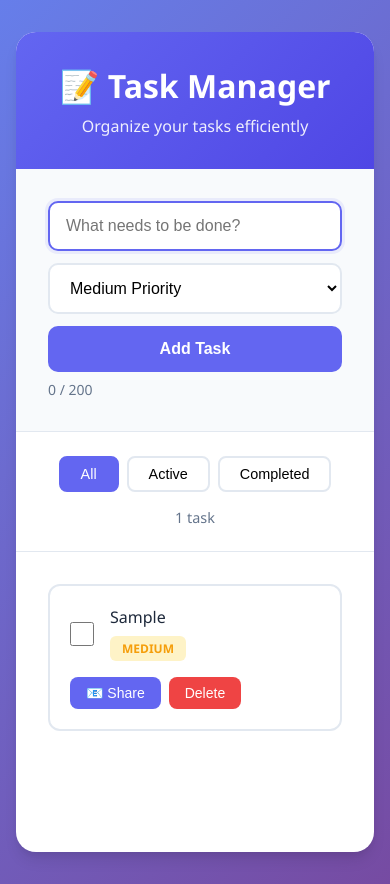
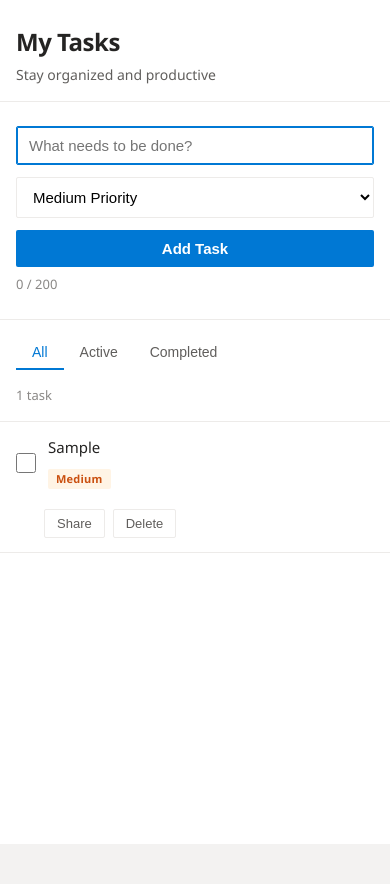
Before and after one commit to AdiGanMSFT/my-ai-app, a plain HTML site: page index.html in a window 390 px wide. Both pictures are taken after typing "Sample" into the empty fields and a click on the button "Add Task". After the commit the page ends 844 px from the top, so only its background shows below. Drawn offline with Linux system fonts and the light colour scheme.

Commit message:
slightly professional looking

```diff
--- a/css/styles.css
+++ b/css/styles.css
@@ -5,69 +5,64 @@
 }
 
 :root {
-    --primary-color: #6366f1;
-    --primary-dark: #4f46e5;
-    --success-color: #10b981;
-    --danger-color: #ef4444;
-    --warning-color: #f59e0b;
-    --bg-color: #f8fafc;
+    --primary-color: #0078d4;
+    --primary-dark: #106ebe;
+    --primary-light: #e8f4fd;
+    --success-color: #107c10;
+    --danger-color: #d13438;
+    --warning-color: #ca5010;
+    --bg-color: #f3f2f1;
     --card-bg: #ffffff;
-    --text-primary: #1e293b;
-    --text-secondary: #64748b;
-    --border-color: #e2e8f0;
-    --shadow: 0 4px 6px -1px rgba(0, 0, 0, 0.1), 0 2px 4px -1px rgba(0, 0, 0, 0.06);
-    --shadow-lg: 0 10px 15px -3px rgba(0, 0, 0, 0.1), 0 4px 6px -2px rgba(0, 0, 0, 0.05);
+    --text-primary: #252423;
+    --text-secondary: #605e5c;
+    --text-tertiary: #8a8886;
+    --border-color: #edebe9;
+    --hover-bg: #f3f2f1;
+    --shadow-sm: 0 1.6px 3.6px 0 rgba(0,0,0,0.132), 0 0.3px 0.9px 0 rgba(0,0,0,0.108);
+    --shadow: 0 3.2px 7.2px 0 rgba(0,0,0,0.132), 0 0.6px 1.8px 0 rgba(0,0,0,0.108);
+    --shadow-lg: 0 6.4px 14.4px 0 rgba(0,0,0,0.132), 0 1.2px 3.6px 0 rgba(0,0,0,0.108);
 }
 
 body {
-    font-family: 'Segoe UI', Tahoma, Geneva, Verdana, sans-serif;
-    background: linear-gradient(135deg, #667eea 0%, #764ba2 100%);
+    font-family: 'Segoe UI', -apple-system, BlinkMacSystemFont, Roboto, 'Helvetica Neue', sans-serif;
+    background: var(--bg-color);
     min-height: 100vh;
-    padding: 2rem 1rem;
+    padding: 0;
     color: var(--text-primary);
+    line-height: 1.5;
 }
 
 .container {
     max-width: 800px;
     margin: 0 auto;
     background: var(--card-bg);
-    border-radius: 20px;
-    box-shadow: var(--shadow-lg);
-    overflow: hidden;
-    animation: slideIn 0.5s ease-out;
-}
-
-@keyframes slideIn {
-    from {
-        opacity: 0;
-        transform: translateY(-20px);
-    }
-    to {
-        opacity: 1;
-        transform: translateY(0);
-    }
+    min-height: 100vh;
+    box-shadow: var(--shadow);
 }
 
 header {
-    background: linear-gradient(135deg, var(--primary-color) 0%, var(--primary-dark) 100%);
-    color: white;
-    padding: 2rem;
-    text-align: center;
+    background: var(--card-bg);
+    color: var(--text-primary);
+    padding: 2.5rem 2rem 1.5rem 2rem;
+    border-bottom: 1px solid var(--border-color);
 }
 
 header h1 {
-    font-size: 2.5rem;
-    margin-bottom: 0.5rem;
+    font-size: 2rem;
+    margin-bottom: 0.25rem;
+    font-weight: 600;
+    letter-spacing: -0.02em;
 }
 
 .subtitle {
-    opacity: 0.9;
-    font-size: 1rem;
+    color: var(--text-secondary);
+    font-size: 0.875rem;
+    font-weight: 400;
 }
 
 .task-input-section {
-    padding: 2rem;
-    background: var(--bg-color);
+    padding: 1.5rem 2rem;
+    background: var(--card-bg);
     border-bottom: 1px solid var(--border-color);
 }
 
@@ -80,54 +75,49 @@ header h1 {
 #taskInput {
     flex: 1;
     min-width: 250px;
-    padding: 0.875rem 1rem;
-    border: 2px solid var(--border-color);
-    border-radius: 10px;
-    font-size: 1rem;
-    transition: all 0.3s ease;
+    padding: 0.625rem 0.75rem;
+    border: 1px solid var(--border-color);
+    border-radius: 2px;
+    font-size: 0.9375rem;
+    transition: all 0.15s ease;
+    background: var(--card-bg);
 }
 
 #taskInput:focus {
     outline: none;
     border-color: var(--primary-color);
-    box-shadow: 0 0 0 3px rgba(99, 102, 241, 0.1);
+    box-shadow: inset 0 0 0 1px var(--primary-color);
 }
 
 #taskInput.error {
     border-color: var(--danger-color);
-    animation: shake 0.3s ease-in-out;
+    animation: shake 0.2s ease-in-out;
 }
 
 #taskInput.error:focus {
-    box-shadow: 0 0 0 3px rgba(239, 68, 68, 0.1);
+    box-shadow: inset 0 0 0 1px var(--danger-color);
 }
 
 @keyframes shake {
     0%, 100% { transform: translateX(0); }
-    25% { transform: translateX(-5px); }
-    75% { transform: translateX(5px); }
+    25% { transform: translateX(-4px); }
+    75% { transform: translateX(4px); }
 }
 
 .error-message {
     color: var(--danger-color);
-    font-size: 0.875rem;
+    font-size: 0.8125rem;
     margin-top: 0.5rem;
     display: none;
-    animation: fadeIn 0.3s ease-out;
 }
 
 .error-message.show {
     display: block;
 }
 
-@keyframes fadeIn {
-    from { opacity: 0; }
-    to { opacity: 1; }
-}
-
 .char-counter {
-    font-size: 0.875rem;
-    color: var(--text-secondary);
+    font-size: 0.8125rem;
+    color: var(--text-tertiary);
     margin-top: 0.5rem;
 }
 
@@ -140,47 +130,47 @@ header h1 {
 }
 
 .priority-select {
-    padding: 0.875rem 1rem;
-    border: 2px solid var(--border-color);
-    border-radius: 10px;
-    font-size: 1rem;
+    padding: 0.625rem 2rem 0.625rem 0.75rem;
+    border: 1px solid var(--border-color);
+    border-radius: 2px;
+    font-size: 0.9375rem;
     cursor: pointer;
-    background: white;
-    transition: all 0.3s ease;
+    background: var(--card-bg);
+    transition: all 0.15s ease;
 }
 
 .priority-select:focus {
     outline: none;
     border-color: var(--primary-color);
+    box-shadow: inset 0 0 0 1px var(--primary-color);
 }
 
 .add-btn {
-    padding: 0.875rem 2rem;
+    padding: 0.625rem 1.5rem;
     background: var(--primary-color);
     color: white;
     border: none;
-    border-radius: 10px;
-    font-size: 1rem;
+    border-radius: 2px;
+    font-size: 0.9375rem;
     font-weight: 600;
     cursor: pointer;
-    transition: all 0.3s ease;
+    transition: all 0.1s ease;
 }
 
 .add-btn:hover {
     background: var(--primary-dark);
-    transform: translateY(-2px);
-    box-shadow: var(--shadow);
 }
 
 .add-btn:active {
-    transform: translateY(0);
+    transform: scale(0.98);
 }
 
 .filter-section {
-    padding: 1.5rem 2rem;
+    padding: 1rem 2rem;
     display: flex;
     justify-content: space-between;
     align-items: center;
+    background: var(--card-bg);
     border-bottom: 1px solid var(--border-color);
     flex-wrap: wrap;
     gap: 1rem;
@@ -188,40 +178,43 @@ header h1 {
 
 .filter-buttons {
     display: flex;
-    gap: 0.5rem;
+    gap: 0;
 }
 
 .filter-btn {
-    padding: 0.5rem 1.25rem;
-    border: 2px solid var(--border-color);
-    background: white;
-    border-radius: 8px;
-    font-size: 0.9rem;
+    padding: 0.5rem 1rem;
+    border: none;
+    background: transparent;
+    border-bottom: 2px solid transparent;
+    font-size: 0.875rem;
     cursor: pointer;
-    transition: all 0.3s ease;
+    transition: all 0.15s ease;
     font-weight: 500;
+    color: var(--text-secondary);
+    border-radius: 0;
 }
 
 .filter-btn:hover {
-    border-color: var(--primary-color);
-    color: var(--primary-color);
+    background: var(--hover-bg);
+    color: var(--text-primary);
 }
 
 .filter-btn.active {
-    background: var(--primary-color);
-    color: white;
-    border-color: var(--primary-color);
+    color: var(--primary-color);
+    border-bottom-color: var(--primary-color);
+    background: transparent;
 }
 
 .task-stats {
-    color: var(--text-secondary);
-    font-size: 0.9rem;
-    font-weight: 500;
+    color: var(--text-tertiary);
+    font-size: 0.8125rem;
+    font-weight: 400;
 }
 
 .tasks-container {
-    padding: 2rem;
+    padding: 0;
     min-height: 300px;
+    background: var(--card-bg);
 }
 
 .task-list {
@@ -229,130 +222,129 @@ header h1 {
 }
 
 .task-item {
-    background: white;
-    border: 2px solid var(--border-color);
-    border-radius: 12px;
-    padding: 1.25rem;
-    margin-bottom: 1rem;
+    background: var(--card-bg);
+    border: none;
+    border-bottom: 1px solid var(--border-color);
+    border-radius: 0;
+    padding: 0.875rem 2rem;
+    margin-bottom: 0;
     display: flex;
     align-items: center;
-    gap: 1rem;
-    transition: all 0.3s ease;
-    animation: taskSlideIn 0.3s ease-out;
-}
-
-@keyframes taskSlideIn {
-    from {
-        opacity: 0;
-        transform: translateX(-20px);
-    }
-    to {
-        opacity: 1;
-        transform: translateX(0);
-    }
+    gap: 0.75rem;
+    transition: all 0.1s ease;
 }
 
 .task-item:hover {
-    box-shadow: var(--shadow);
-    transform: translateY(-2px);
+    background: var(--hover-bg);
 }
 
 .task-item.completed {
-    opacity: 0.7;
-    background: var(--bg-color);
+    opacity: 0.6;
+    background: var(--card-bg);
+}
+
+.task-item.completed:hover {
+    background: var(--hover-bg);
 }
 
 .task-item.completed .task-text {
     text-decoration: line-through;
-    color: var(--text-secondary);
+    color: var(--text-tertiary);
 }
 
 .task-checkbox {
-    width: 24px;
-    height: 24px;
+    width: 20px;
+    height: 20px;
     cursor: pointer;
-    accent-color: var(--success-color);
+    accent-color: var(--primary-color);
+    flex-shrink: 0;
 }
 
 .task-content {
     flex: 1;
+    min-width: 0;
 }
 
 .task-text {
-    font-size: 1rem;
+    font-size: 0.9375rem;
     color: var(--text-primary);
-    margin-bottom: 0.25rem;
+    margin-bottom: 0.375rem;
+    word-wrap: break-word;
 }
 
 .priority-badge {
-    display: inline-block;
-    padding: 0.25rem 0.75rem;
-    border-radius: 6px;
-    font-size: 0.75rem;
+    display: inline-flex;
+    align-items: center;
+    padding: 0.125rem 0.5rem;
+    border-radius: 2px;
+    font-size: 0.6875rem;
     font-weight: 600;
-    text-transform: uppercase;
-    margin-top: 0.25rem;
+    text-transform: capitalize;
+    letter-spacing: 0.02em;
 }
 
 .priority-high {
-    background: #fee2e2;
+    background: #fde7e9;
     color: var(--danger-color);
 }
 
 .priority-medium {
-    background: #fef3c7;
+    background: #fff4e5;
     color: var(--warning-color);
 }
 
 .priority-low {
-    background: #dbeafe;
-    color: #3b82f6;
+    background: var(--primary-light);
+    color: var(--primary-color);
 }
 
 .delete-btn {
-    padding: 0.5rem 1rem;
-    background: var(--danger-color);
-    color: white;
-    border: none;
-    border-radius: 8px;
-    font-size: 0.875rem;
+    padding: 0.375rem 0.75rem;
+    background: transparent;
+    color: var(--text-secondary);
+    border: 1px solid var(--border-color);
+    border-radius: 2px;
+    font-size: 0.8125rem;
     cursor: pointer;
-    transition: all 0.3s ease;
-    font-weight: 500;
+    transition: all 0.1s ease;
+    font-weight: 400;
 }
 
 .delete-btn:hover {
-    background: #dc2626;
-    transform: scale(1.05);
+    background: var(--danger-color);
+    color: white;
+    border-color: var(--danger-color);
 }
 
 .share-btn {
-    padding: 0.5rem 1rem;
-    background: var(--primary-color);
-    color: white;
-    border: none;
-    border-radius: 8px;
-    font-size: 0.875rem;
+    padding: 0.375rem 0.75rem;
+    background: transparent;
+    color: var(--text-secondary);
+    border: 1px solid var(--border-color);
+    border-radius: 2px;
+    font-size: 0.8125rem;
     cursor: pointer;
-    transition: all 0.3s ease;
-    font-weight: 500;
+    transition: all 0.1s ease;
+    font-weight: 400;
 }
 
 .share-btn:hover {
-    background: var(--primary-dark);
-    transform: scale(1.05);
+    background: var(--primary-color);
+    color: white;
+    border-color: var(--primary-color);
 }
 
 .task-actions {
     display: flex;
     gap: 0.5rem;
+    flex-shrink: 0;
 }
 
 .empty-state {
     text-align: center;
-    padding: 3rem 1rem;
-    color: var(--text-secondary);
-    font-size: 1.1rem;
+    padding: 4rem 2rem;
+    color: var(--text-tertiary);
+    font-size: 0.9375rem;
 }
 
 .empty-state p {
@@ -360,8 +352,18 @@ header h1 {
 }
 
 @media (max-width: 640px) {
+    header {
+        padding: 1.5rem 1rem 1rem 1rem;
+    }
+
     header h1 {
-        font-size: 2rem;
+        font-size: 1.5rem;
+    }
+
+    .task-input-section,
+    .filter-section {
+        padding-left: 1rem;
+        padding-right: 1rem;
     }
 
     .input-group {
@@ -380,14 +382,22 @@ header h1 {
     }
 
     .filter-buttons {
-        justify-content: center;
+        justify-content: flex-start;
+        overflow-x: auto;
     }
 
     .task-stats {
-        text-align: center;
+        text-align: left;
     }
 
     .task-item {
+        padding: 0.875rem 1rem;
         flex-wrap: wrap;
     }
+
+    .task-actions {
+        width: 100%;
+        margin-top: 0.5rem;
+        padding-left: 1.75rem;
+    }
 }
--- a/index.html
+++ b/index.html
@@ -9,8 +9,8 @@
 <body>
     <div class="container">
         <header>
-            <h1>📝 Task Manager</h1>
-            <p class="subtitle">Organize your tasks efficiently</p>
+            <h1>My Tasks</h1>
+            <p class="subtitle">Stay organized and productive</p>
         </header>
 
         <div class="task-input-section">
--- a/js/app.js
+++ b/js/app.js
@@ -233,13 +233,13 @@ class TaskManager {
                     <button
                         class="share-btn"
                         aria-label="Share task ${this.escapeHTML(task.text)} via email"
-                        title="Share this task via email">
-                        📧 Share
+                        title="Share via email">
+                        Share
                     </button>
                     <button
                         class="delete-btn"
                         aria-label="Delete task ${this.escapeHTML(task.text)}"
-                        title="Delete this task">
+                        title="Delete task">
                         Delete
                     </button>
                 </div>
```
